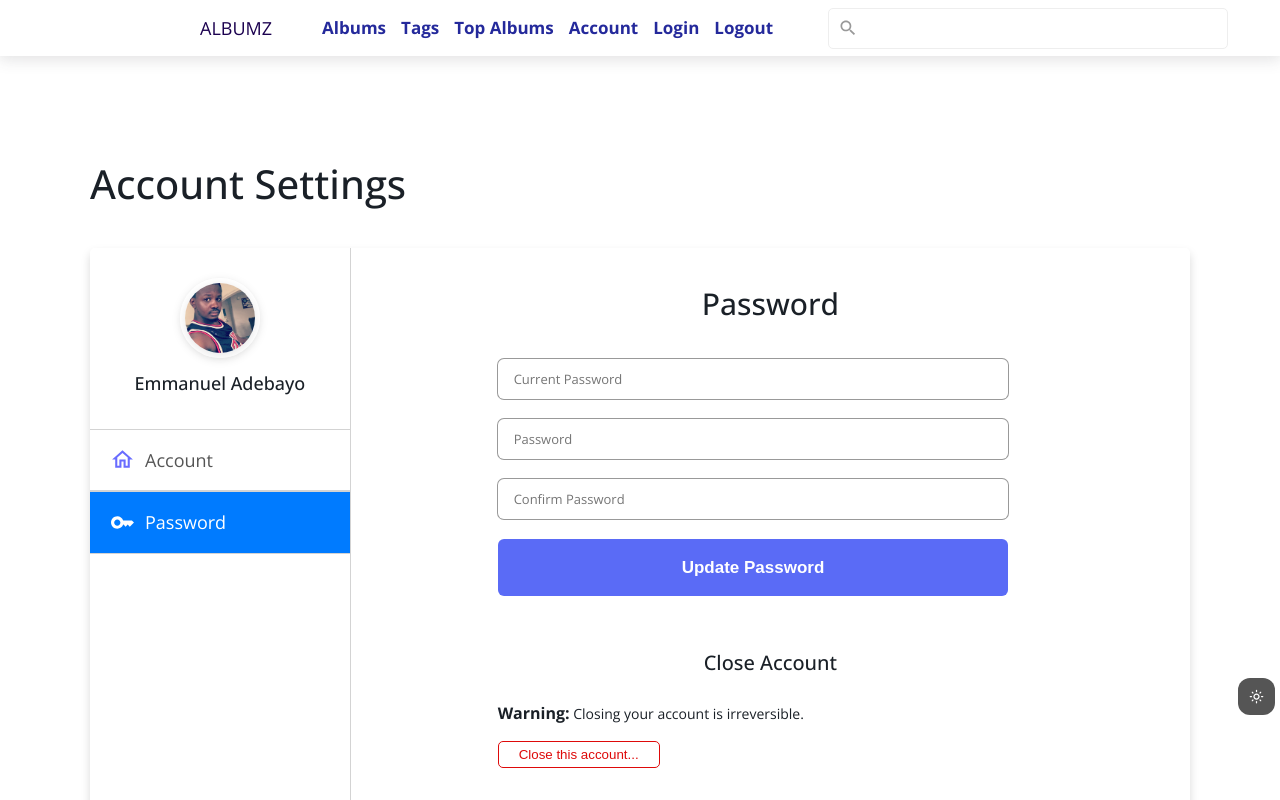
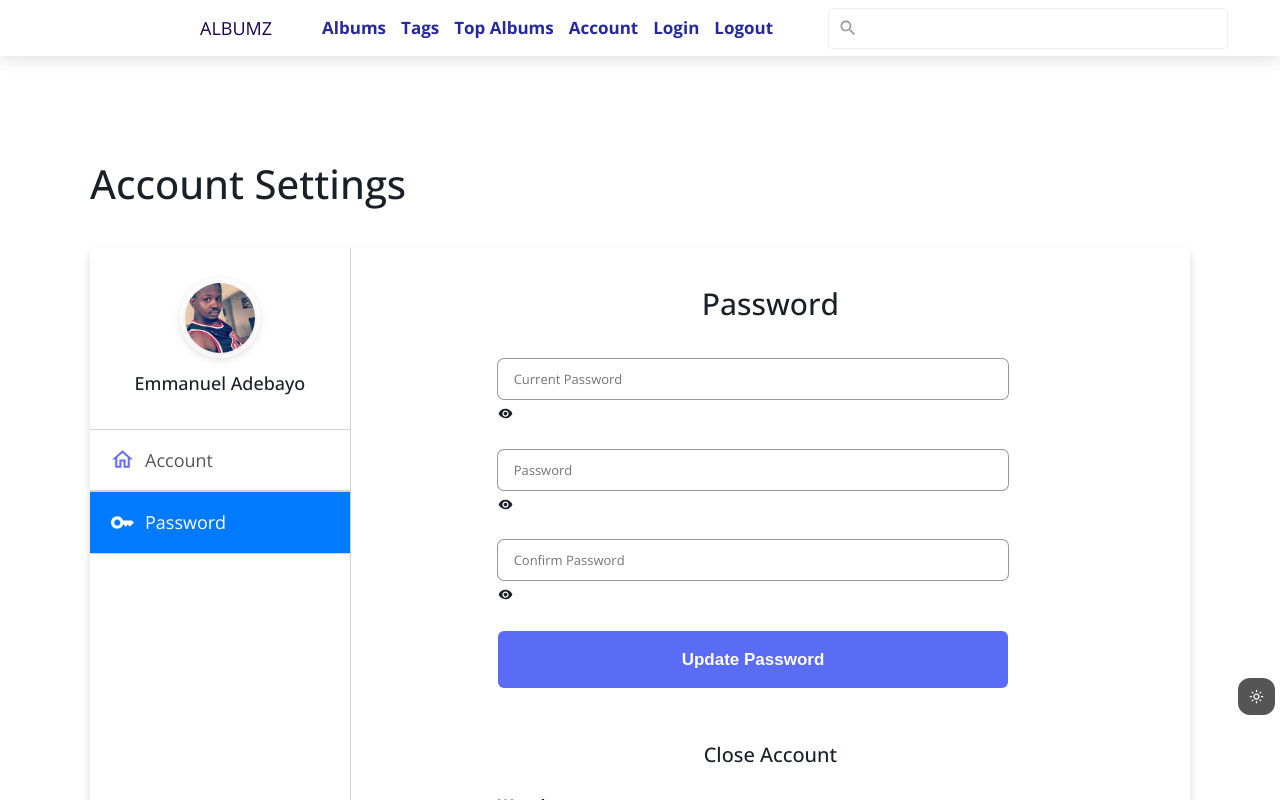
Before and after one commit to esteemayo/next-albumz-client, a Next.js app: page /auth/account/password in a window 1280 px wide. Shown: the top 800 px of the page. Built offline with nearby package versions, Linux system fonts and the light colour scheme.

Commit message:
added icons to the form inputs

```diff
--- a/pages/auth/account/password.jsx
+++ b/pages/auth/account/password.jsx
@@ -1,6 +1,8 @@
 import Link from 'next/link';
 import Image from 'next/image';
 import { useState } from 'react';
+import Visibility from '@mui/icons-material/Visibility';
+import VisibilityOff from '@mui/icons-material/VisibilityOff';
 import KeyOutlinedIcon from '@mui/icons-material/KeyOutlined';
 import HomeOutlinedIcon from '@mui/icons-material/HomeOutlined';
 
@@ -13,9 +15,13 @@ import styles from '@/styles/UpdatePassword.module.scss';
 
 const UpdatePassword = () => {
   const [password, setPassword] = useState(null);
+  const [confirmPassword, setConfirmPassword] = useState(null);
+  const [currentPassword, setCurrentPassword] = useState(null);
+
   const [showModal, setShowModal] = useState(true);
-  const [confirmPassword, setConfirmPassword] = useState(null);
-  const [currentpassword, setCurrentPassword] = useState(null);
+  const [showPassword, setShowPassword] = useState(false);
+  const [showConfirmPassword, setShowConfirmPassword] = useState(false);
+  const [showCurrentPassword, setShowCurrentPassword] = useState(false);
 
   const handleSubmit = (e) => {
     e.preventDefault();
@@ -60,20 +66,56 @@ const UpdatePassword = () => {
             <div className={styles.formWrapper}>
               <form onSubmit={handleSubmit} className={styles.form}>
                 <FormInput
-                  type='password'
+                  type={showCurrentPassword ? 'text' : 'password'}
                   placeholder='Current Password'
                   onChange={(e) => setCurrentPassword(e.target.value)}
-                />
+                >
+                  {showCurrentPassword ? (
+                     <VisibilityOff
+                      onClick={() => setShowCurrentPassword(!showCurrentPassword)}
+                      className={styles.form__icon}
+                      />
+                   ) : (
+                    <Visibility
+                      onClick={() => setShowCurrentPassword(!showCurrentPassword)}
+                      className={styles.form__icon}
+                    />
+                  )}
+                </FormInput>
                 <FormInput
-                  type='password'
+                  type={showPassword ? 'text' : 'password'}
                   placeholder='Password'
                   onChange={(e) => setPassword(e.target.value)}
-                />
+                >
+                  {showPassword ? (
+                     <VisibilityOff
+                      onClick={() => setShowPassword(!showPassword)}
+                      className={styles.form__icon}
+                      />
+                   ) : (
+                    <Visibility
+                      onClick={() => setShowPassword(!showPassword)}
+                      className={styles.form__icon}
+                    />
+                  )}
+                </FormInput>
                 <FormInput
-                  type='password'
+                  type={showConfirmPassword ? 'text' : 'password'}
                   placeholder='Confirm Password'
                   onChange={(e) => setConfirmPassword(e.target.value)}
-                />
+                >
+                  {showConfirmPassword ? (
+                     <VisibilityOff
+                      onClick={() => setShowConfirmPassword(!showConfirmPassword)}
+                      className={styles.form__icon}
+                      />
+                   ) : (
+                    <Visibility
+                      onClick={() => setShowConfirmPassword(!showConfirmPassword)}
+                      className={styles.form__icon}
+                    />
+                  )}
+                </FormInput>
                 <FormButton text='Update password' />
               </form>
             </div>
```
